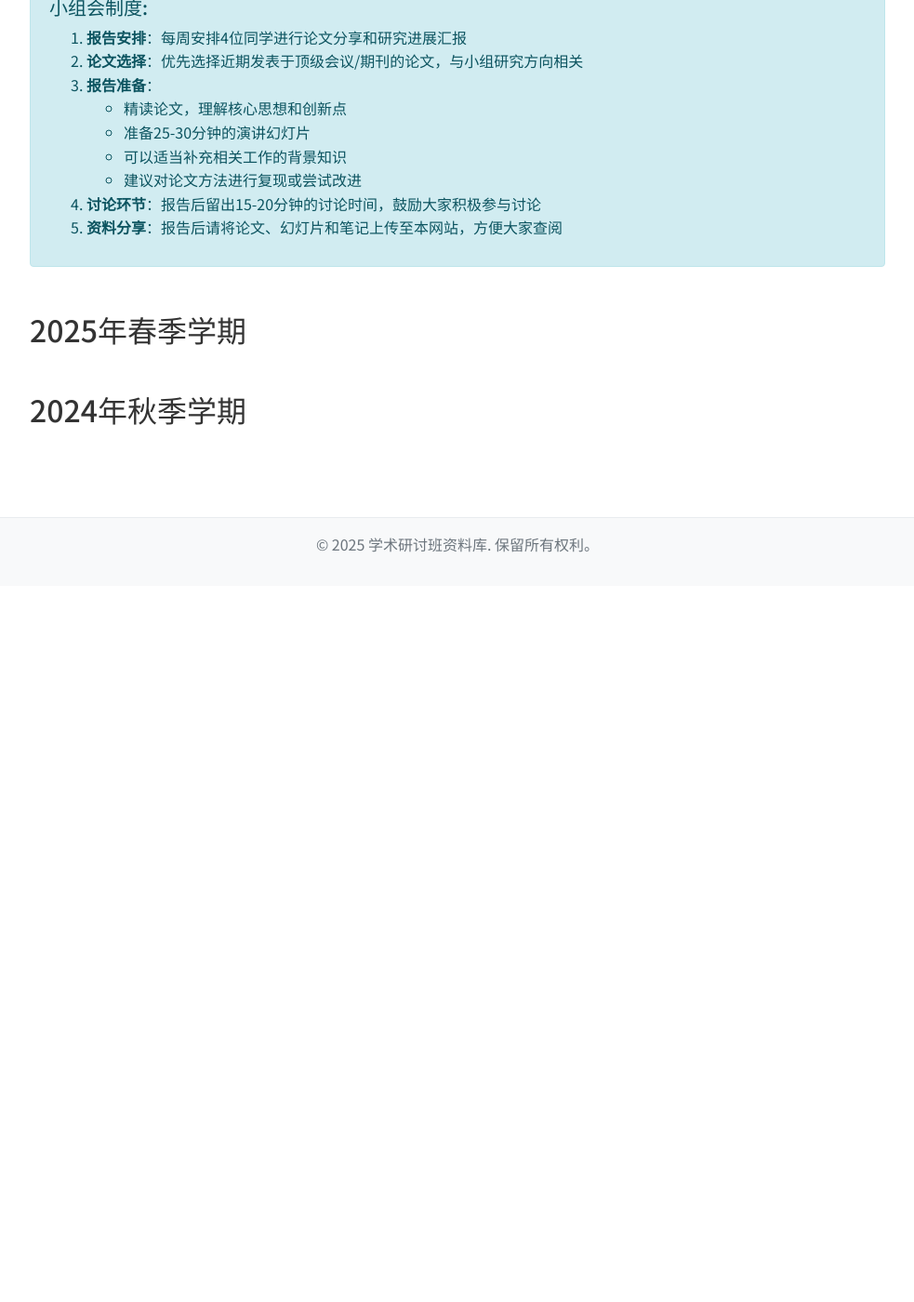
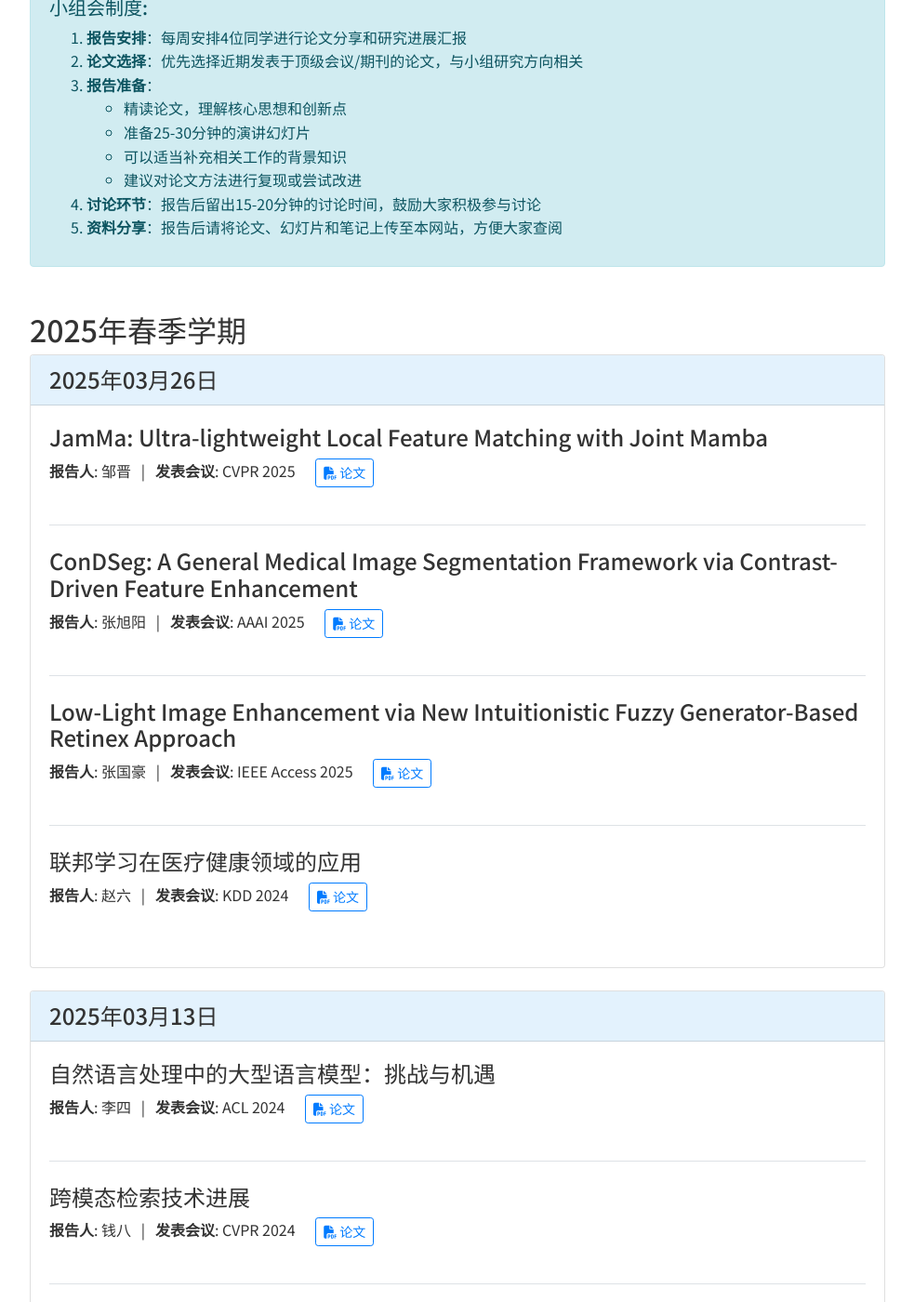
Before and after one commit to wushixuan238/ahu-seminar, a Jekyll site: the page built from meetings/index.html, in a window 1280 px wide and 1400 px high, scrolled down 277 px. Shown: the whole window at 93% size, without its empty margins (148-1131 px from the left). Built offline with Jekyll 4.4.1, drawn with Linux system fonts in a browser that asks for light colours; nearby versions of some CDN libraries; before the commit the page ends 907 px from its top, so only the background shows below that; some of the changed text lies outside the part shown.

Commit message:
feat: init project

```diff
--- /dev/null
+++ b/_includes/meeting-data.html
@@ -0,0 +1,118 @@
+{% comment %}
+这个文件包含了所有会议数据的硬编码，更容易维护
+{% endcomment %}
+
+{% assign spring_2025_meetings = "" | split: "," %}
+
+{% comment %} 2025-03-26会议 {% endcomment %}
+{% assign meeting_20250326 = "" | split: "," %}
+
+{% assign presentation1 = "" | split: "," %}
+{% assign presentation1 = presentation1 | push: "JamMa: Ultra-lightweight Local Feature Matching with Joint Mamba" %}
+{% assign presentation1 = presentation1 | push: "邹晋" %}
+{% assign presentation1 = presentation1 | push: "CVPR 2025" %}
+{% assign presentation1 = presentation1 | push: "https://arxiv.org/abs/2503.03437" %}
+{% assign meeting_20250326 = meeting_20250326 | push: presentation1 %}
+
+{% assign presentation2 = "" | split: "," %}
+{% assign presentation2 = presentation2 | push: "ConDSeg: A General Medical Image Segmentation Framework via Contrast-Driven Feature Enhancement" %}
+{% assign presentation2 = presentation2 | push: "张旭阳" %}
+{% assign presentation2 = presentation2 | push: "AAAI 2025" %}
+{% assign presentation2 = presentation2 | push: "https://arxiv.org/abs/2412.08345" %}
+{% assign meeting_20250326 = meeting_20250326 | push: presentation2 %}
+
+{% assign presentation3 = "" | split: "," %}
+{% assign presentation3 = presentation3 | push: "Low-Light Image Enhancement via New Intuitionistic Fuzzy Generator-Based Retinex Approach" %}
+{% assign presentation3 = presentation3 | push: "张国豪" %}
+{% assign presentation3 = presentation3 | push: "IEEE Access 2025" %}
+{% assign presentation3 = presentation3 | push: "https://ieeexplore.ieee.org/document/10902139" %}
+{% assign meeting_20250326 = meeting_20250326 | push: presentation3 %}
+
+{% assign presentation4 = "" | split: "," %}
+{% assign presentation4 = presentation4 | push: "联邦学习在医疗健康领域的应用" %}
+{% assign presentation4 = presentation4 | push: "赵六" %}
+{% assign presentation4 = presentation4 | push: "KDD 2024" %}
+{% assign presentation4 = presentation4 | push: "/ahu-seminar/files/papers/federated-learning-healthcare-2024.pdf" %}
+{% assign meeting_20250326 = meeting_20250326 | push: presentation4 %}
+
+{% assign spring_meeting1 = "" | split: "," %}
+{% assign spring_meeting1 = spring_meeting1 | push: "2025-03-26" %}
+{% assign spring_meeting1 = spring_meeting1 | push: "2025年03月26日" %}
+{% assign spring_meeting1 = spring_meeting1 | push: meeting_20250326 %}
+{% assign spring_2025_meetings = spring_2025_meetings | push: spring_meeting1 %}
+
+{% comment %} 2025-03-13会议 {% endcomment %}
+{% assign meeting_20250313 = "" | split: "," %}
+
+{% assign presentation1 = "" | split: "," %}
+{% assign presentation1 = presentation1 | push: "自然语言处理中的大型语言模型：挑战与机遇" %}
+{% assign presentation1 = presentation1 | push: "李四" %}
+{% assign presentation1 = presentation1 | push: "ACL 2024" %}
+{% assign presentation1 = presentation1 | push: "/ahu-seminar/files/papers/large-language-models-2025.pdf" %}
+{% assign meeting_20250313 = meeting_20250313 | push: presentation1 %}
+
+{% assign presentation2 = "" | split: "," %}
+{% assign presentation2 = presentation2 | push: "跨模态检索技术进展" %}
+{% assign presentation2 = presentation2 | push: "钱八" %}
+{% assign presentation2 = presentation2 | push: "CVPR 2024" %}
+{% assign presentation2 = presentation2 | push: "/ahu-seminar/files/papers/cross-modal-retrieval-2024.pdf" %}
+{% assign meeting_20250313 = meeting_20250313 | push: presentation2 %}
+
+{% assign presentation3 = "" | split: "," %}
+{% assign presentation3 = presentation3 | push: "机器学习系统中的公平性考量" %}
+{% assign presentation3 = presentation3 | push: "孙七" %}
+{% assign presentation3 = presentation3 | push: "ICML 2024" %}
+{% assign presentation3 = presentation3 | push: "/ahu-seminar/files/papers/fairness-ml-2024.pdf" %}
+{% assign meeting_20250313 = meeting_20250313 | push: presentation3 %}
+
+{% assign presentation4 = "" | split: "," %}
+{% assign presentation4 = presentation4 | push: "计算机视觉中的少样本学习方法" %}
+{% assign presentation4 = presentation4 | push: "周九" %}
+{% assign presentation4 = presentation4 | push: "ECCV 2024" %}
+{% assign presentation4 = presentation4 | push: "/ahu-seminar/files/papers/few-shot-learning-2024.pdf" %}
+{% assign meeting_20250313 = meeting_20250313 | push: presentation4 %}
+
+{% assign spring_meeting2 = "" | split: "," %}
+{% assign spring_meeting2 = spring_meeting2 | push: "2025-03-13" %}
+{% assign spring_meeting2 = spring_meeting2 | push: "2025年03月13日" %}
+{% assign spring_meeting2 = spring_meeting2 | push: meeting_20250313 %}
+{% assign spring_2025_meetings = spring_2025_meetings | push: spring_meeting2 %}
+
+{% assign fall_2024_meetings = "" | split: "," %}
+
+{% comment %} 2024-12-19会议 {% endcomment %}
+{% assign meeting_20241219 = "" | split: "," %}
+
+{% assign presentation1 = "" | split: "," %}
+{% assign presentation1 = presentation1 | push: "基于注意力机制的多模态融合方法" %}
+{% assign presentation1 = presentation1 | push: "钱八" %}
+{% assign presentation1 = presentation1 | push: "NeurIPS 2023" %}
+{% assign presentation1 = presentation1 | push: "/ahu-seminar/files/papers/multimodal-fusion-2024.pdf" %}
+{% assign meeting_20241219 = meeting_20241219 | push: presentation1 %}
+
+{% assign presentation2 = "" | split: "," %}
+{% assign presentation2 = presentation2 | push: "强化学习在自动驾驶中的应用" %}
+{% assign presentation2 = presentation2 | push: "吴十" %}
+{% assign presentation2 = presentation2 | push: "ICRA 2023" %}
+{% assign presentation2 = presentation2 | push: "/ahu-seminar/files/papers/reinforcement-learning-autonomous-driving-2023.pdf" %}
+{% assign meeting_20241219 = meeting_20241219 | push: presentation2 %}
+
+{% assign presentation3 = "" | split: "," %}
+{% assign presentation3 = presentation3 | push: "边缘计算与物联网协同优化" %}
+{% assign presentation3 = presentation3 | push: "郑十一" %}
+{% assign presentation3 = presentation3 | push: "MobiCom 2023" %}
+{% assign presentation3 = presentation3 | push: "/ahu-seminar/files/papers/edge-computing-iot-2023.pdf" %}
+{% assign meeting_20241219 = meeting_20241219 | push: presentation3 %}
+
+{% assign presentation4 = "" | split: "," %}
+{% assign presentation4 = presentation4 | push: "知识图谱在推荐系统中的应用" %}
+{% assign presentation4 = presentation4 | push: "马十二" %}
+{% assign presentation4 = presentation4 | push: "WWW 2023" %}
+{% assign presentation4 = presentation4 | push: "/ahu-seminar/files/papers/knowledge-graph-recommendation-2023.pdf" %}
+{% assign meeting_20241219 = meeting_20241219 | push: presentation4 %}
+
+{% assign fall_meeting1 = "" | split: "," %}
+{% assign fall_meeting1 = fall_meeting1 | push: "2024-12-19" %}
+{% assign fall_meeting1 = fall_meeting1 | push: "2024年12月19日" %}
+{% assign fall_meeting1 = fall_meeting1 | push: meeting_20241219 %}
+{% assign fall_2024_meetings = fall_2024_meetings | push: fall_meeting1 %}
--- a/meetings/index.html
+++ b/meetings/index.html
@@ -34,21 +34,35 @@ title: 小组会
           </div>
         </div>
 
-        <!-- 使用数据文件显示会议内容 -->
+        <!-- 包含会议数据文件 -->
+        {% include meeting-data.html %}
 
         <!-- 2025年春季学期会议 -->
         <div class="meeting-semester mb-5">
           <h2>2025年春季学期</h2>
           <div class="meeting-list">
-            {% assign spring_meetings = site.data.meetings | where_exp: "meeting", "meeting[1].semester == 'spring'" %}
-            {% assign sorted_spring_meetings = spring_meetings | sort: "[1].date" | reverse %}
-            {% for meeting_entry in sorted_spring_meetings %}
-              {% assign meeting_id = meeting_entry[0] %}
-              {% assign meeting = meeting_entry[1] %}
-              {% include meeting-card.html
-                formatted_date=meeting.formatted_date
-                presentations=meeting.presentations
-              %}
+            {% for meeting in spring_2025_meetings %}
+              <div class="card mb-4">
+                <div class="card-header" style="background-color: #e3f2fd; color: #333;">
+                  <h4 class="mb-0">{{ meeting[1] }}</h4>
+                </div>
+                <div class="card-body">
+                  {% for presentation in meeting[2] %}
+                    <div class="presentation mb-4 {% unless forloop.last %}border-bottom pb-4{% endunless %}">
+                      <div class="row">
+                        <div class="col-md-12">
+                          <h4>{{ presentation[0] }}</h4>
+                          <p>
+                            <strong>报告人</strong>: {{ presentation[1] }} &nbsp;&nbsp;|&nbsp;&nbsp;
+                            <strong>发表会议</strong>: {{ presentation[2] }} &nbsp;&nbsp;&nbsp;&nbsp;
+                            <a href="{{ presentation[3] }}" class="btn btn-sm btn-outline-primary"><i class="fas fa-file-pdf"></i> 论文</a>
+                          </p>
+                        </div>
+                      </div>
+                    </div>
+                  {% endfor %}
+                </div>
+              </div>
             {% endfor %}
           </div>
         </div>
@@ -57,16 +71,28 @@ title: 小组会
         <div class="meeting-semester mb-5">
           <h2>2024年秋季学期</h2>
           <div class="meeting-list">
-            {% assign fall_meetings = site.data.meetings | where_exp: "meeting", "meeting[1].semester == 'fall'" %}
-            {% assign sorted_fall_meetings = fall_meetings | sort: "[1].date" | reverse %}
-            {% for meeting_entry in sorted_fall_meetings %}
-              {% assign meeting_id = meeting_entry[0] %}
-              {% assign meeting = meeting_entry[1] %}
-              {% include meeting-card.html
-                formatted_date=meeting.formatted_date
-                presentations=meeting.presentations
-                fall=true
-              %}
+            {% for meeting in fall_2024_meetings %}
+              <div class="card mb-4">
+                <div class="card-header" style="background-color: #e8f5e9; color: #333;">
+                  <h4 class="mb-0">{{ meeting[1] }}</h4>
+                </div>
+                <div class="card-body">
+                  {% for presentation in meeting[2] %}
+                    <div class="presentation mb-4 {% unless forloop.last %}border-bottom pb-4{% endunless %}">
+                      <div class="row">
+                        <div class="col-md-12">
+                          <h4>{{ presentation[0] }}</h4>
+                          <p>
+                            <strong>报告人</strong>: {{ presentation[1] }} &nbsp;&nbsp;|&nbsp;&nbsp;
+                            <strong>发表会议</strong>: {{ presentation[2] }} &nbsp;&nbsp;&nbsp;&nbsp;
+                            <a href="{{ presentation[3] }}" class="btn btn-sm btn-outline-primary"><i class="fas fa-file-pdf"></i> 论文</a>
+                          </p>
+                        </div>
+                      </div>
+                    </div>
+                  {% endfor %}
+                </div>
+              </div>
             {% endfor %}
           </div>
         </div>
```
